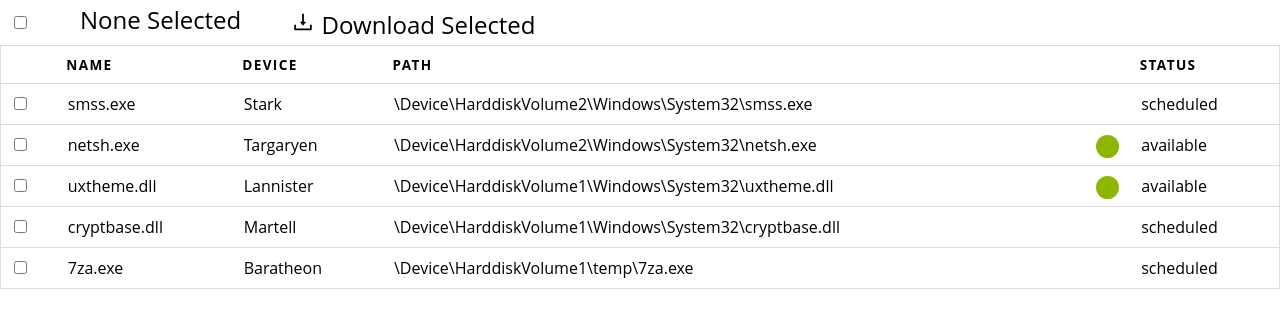
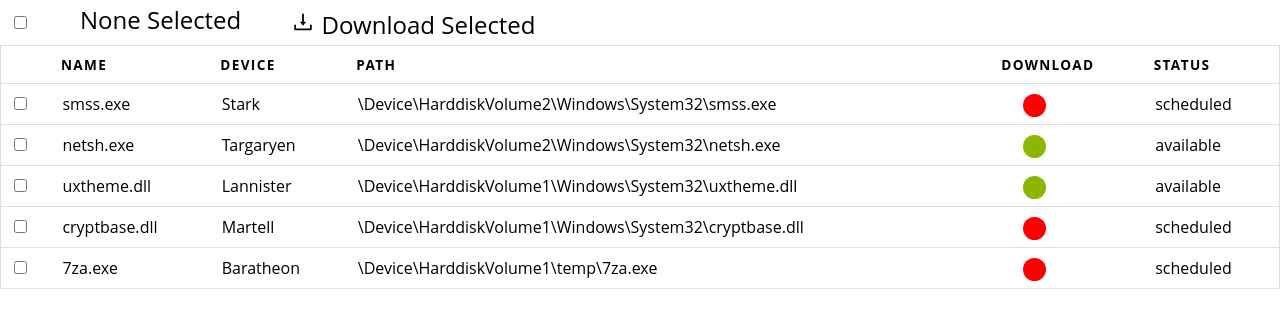
Before and after one commit to rookie-cookie/react-simple-table, a React (Create React App) app: page / in a window 1280 px wide. Shown: the top 328 px of the page. Built offline with nearby package versions, Linux system fonts and the light colour scheme.

Commit message:
added Dowload header

```diff
--- a/src/components/Table.js
+++ b/src/components/Table.js
@@ -141,7 +141,7 @@ class TableComponent extends React.Component {
                 <th>Name</th>
                 <th>Device</th>
                 <th>Path</th>
-                <th></th>
+                <th>Download</th>
                 <th>Status</th>
               </tr>
             </thead>
@@ -157,7 +157,7 @@ class TableComponent extends React.Component {
                     <td>{data.name}</td>
                     <td> {data.device}</td>
                     <td>{data.path} </td>
-                    <td className={`${data.isAvailable ? "available" : ""}`}></td>
+                    <td className={`${data.isAvailable ? "available" : "notavailable"}`}></td>
                     <td>{data.status}</td>
                   </tr>
                   )
--- a/src/components/table.css
+++ b/src/components/table.css
@@ -56,8 +56,19 @@ table th {
   display: inline-block;
   position: relative;
   top:10px;
+  left: 20%;
 }
 
+.notavailable{
+  height: 3px;
+  width: 3px;
+  background-color:red;
+  border-radius: 50%;
+  display: inline-block;
+  position: relative;
+  top:10px;
+  left: 20%;
+}
 
 /* general styling */
 body {
```
